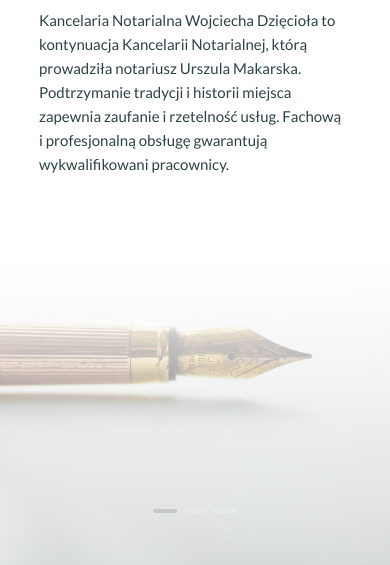
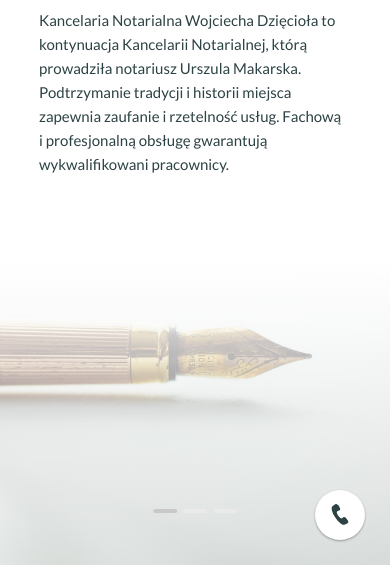
Before and after one commit to JacobFeat/noticyOfficeV2, a website: page index.html in a window 390 px wide. Shown: the part 279-844 px from the top of the page. Drawn offline with Linux system fonts and the light colour scheme; files whose address does not match are found by name.

Commit message:
add phone circle link for mobile

```diff
--- a/index.html
+++ b/index.html
@@ -69,6 +69,9 @@
                         ul.
                         Bohaterów Getta 1, 57-300 Kłodzko</a></li>
             </ul>
+                <a class="call-me-circle" href="tel:+748658657">
+                    <img src="images/icons/phone-green100.svg" alt="">
+                </a>
         </div>
 
         <div id="about-me-box">
--- a/public/css/styles.css
+++ b/public/css/styles.css
@@ -310,6 +310,10 @@ nav{
     top: 50%;
     transform: translateY(-50%);
     left: 25px;
+}
+
+.call-me-circle{
+    display: none;
 }
 
 .item-first{
@@ -1015,7 +1019,7 @@ select:-webkit-autofill:focus {
 
     .header-list-item{
         animation: none;
-        display: none;
+        /* display: none; */
     }
 
     #contact-info-container{
@@ -1297,6 +1301,29 @@ select:-webkit-autofill:focus {
         font-size: 1.67em;
     }
 
+    .header-list-item{
+        display: none;
+    }
+
+    .call-me-circle{
+        display: flex;
+        justify-content: center;
+        align-items: center;
+        position: fixed;
+        bottom: 25px;
+        right: 25px;
+        z-index: 8;
+        border-radius: 100%;
+        box-shadow: 0 1px 3px rgba(0,0,0,0.12), 0 1px 2px rgba(0,0,0,0.24);
+        width: 50px;
+        height: 50px;
+        background: #fff;
+    }
+
+    .call-me-circle img{
+        width: 50%;
+    }
+
     #about-me-box .content-img{
         height: 315px;
         width: 270px;
```
Also changed, not shown: public/images/icons/phone-green100.svg (added).
